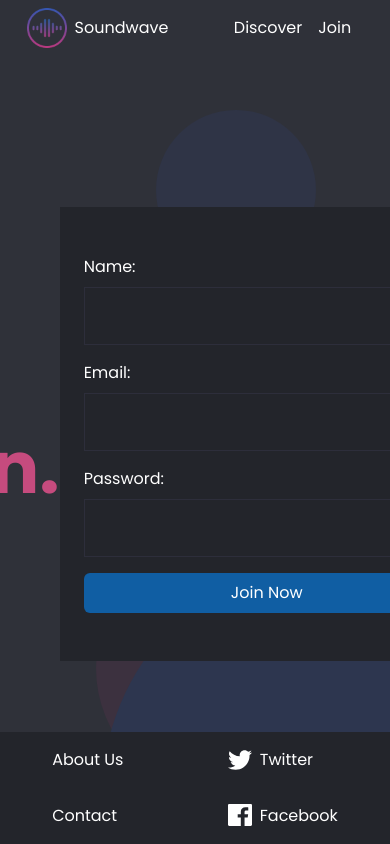
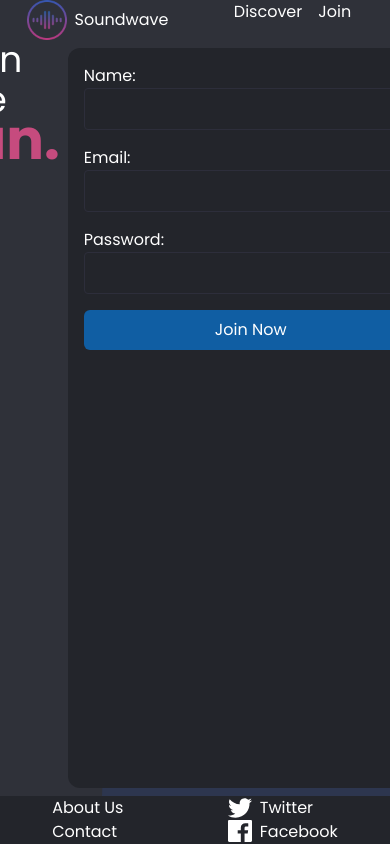
Before and after one commit to yukmar/landingpage-music, a Vue app: page /join in a window 390 px wide. Built offline with nearby package versions, Linux system fonts and the light colour scheme.

Commit message:
Join page done, index.scss fixed, adding breakpoint height md

```diff
--- a/src/components/mobile/pages/Join.vue
+++ /dev/null
@@ -1,56 +0,0 @@
-<template>
-  <div class="mob-main">
-    <div title="left">
-      <h1 class="title">Join the <span>fun.</span></h1>
-    </div>
-    <div title="right">
-      <form class="form">
-        <div class="form__item">
-          <label>Name:</label>
-          <input type="text">
-        </div>
-        <div class="form__item">
-          <label>Email:</label>
-          <input type="text">
-        </div>
-        <div class="form__item">
-          <label>Password:</label>
-          <input type="text">
-        </div>
-        <button class="button">Join Now</button>
-      </form>
-    </div>
-  </div>
-</template>
-<style lang="scss" scoped>
-.mob-main{
-    @apply flex flex-col flex-grow
-    items-center justify-center;
-  }
-
-.title{
-  font-size: 2.7rem;
-  span{
-    font-size: 3.5rem;
-    color: $fun-wordColor;
-
-    @apply font-bold;
-  }
-  @apply mb-2;
-}
-div:last-child{
-  background-color: $bgColor-2nd;
-  @apply m-2 p-4;
-}
-.form{
-  @apply flex flex-col
-  gap-4;
-}
-input[type='text']{
-  all: unset;
-  border-color: $input-borderColor;
-
-  @apply p-2
-  border border-solid;
-}
-</style>
--- a/src/components/pages/Join.vue
+++ b/src/components/pages/Join.vue
@@ -1,5 +1,5 @@
 <template>
-  <Content :adjustLayout="cssAdjust">
+  <Content :layoutClass="styleClass">
     <div title="left">
       <h1 class="title">Join the <span>fun.</span></h1>
     </div>
@@ -30,38 +30,54 @@
     },
     data(){
       return{
-        cssAdjust: {
-          marginTop: '5rem'
-        }
+        styleClass: ['items-center', 'justify-center']
       }
     }
   }
 </script>
 <style lang="scss" scoped>
-div{
-  @apply self-center;
-}
+
 .title{
+  @apply mb-2 sm:font-bold sm:text-6xl;
   span{
-    font-size: 4.5rem;
+    font-size: 3.5rem;
     color: $fun-wordColor;
+
+    @apply font-bold sm:text-8xl;
   }
-  @apply font-bold;
 }
 div:last-child{
   background-color: $bgColor-2nd;
-  @apply py-4 px-2;
+  @apply m-2 p-4 rounded-xl;
+  @screen sm{
+    min-height: 55vh;
+    width: 40vw;
+    @apply flex flex-col items-center justify-center;
+  }
 }
 .form{
+  @apply flex flex-col
+  gap-4;
+  @screen sm{
+    width: 70%;
+    @apply content-center gap-8 py-8;
+  }
   &__item{
-      // width: 85vw;
-      @apply flex flex-col gap-2;
+    @screen sm{
+      @apply flex flex-col gap-4;
     }
-    @apply flex flex-col content-center gap-4 px-4 sm:px-14 py-8;
+    label{
+      @apply sm:font-bold;
+    }
   }
-  input[type='text']{
-    all: unset;
-    border-color: $input-borderColor;
-    @apply border border-solid px-6 py-4;
+}
+input[type='text']{
+  all: unset;
+  border-color: $input-borderColor;
+
+  @apply p-2 border border-solid rounded;
+  @screen sm{
+    @apply border-2 px-4 py-2;
   }
+}
 </style>
--- a/src/index.scss
+++ b/src/index.scss
@@ -66,12 +66,18 @@ body{
           @screen sm{
             @apply w-12 h-auto;
           }
+          @screen mdh{
+            @apply w-10 h-10;
+          }
         }
       }
       &-item{
-        @apply py-4 px-2;
+        @apply px-2;
         @screen sm{
           @apply py-6 px-4 flex flex-col justify-center items-center gap-2 text-base h-full;
+        }
+        @screen mdh{
+          @apply py-4;
         }
         svg{
           @apply sm:w-6;
--- a/tailwind.config.js
+++ b/tailwind.config.js
@@ -13,6 +13,9 @@ module.exports = {
       },
       height: {
         '20r5': '5.5rem'
+      },
+      screens: {
+        'mdh': {'raw': '(max-height: 768px)'}
       }
     },
   },
```
